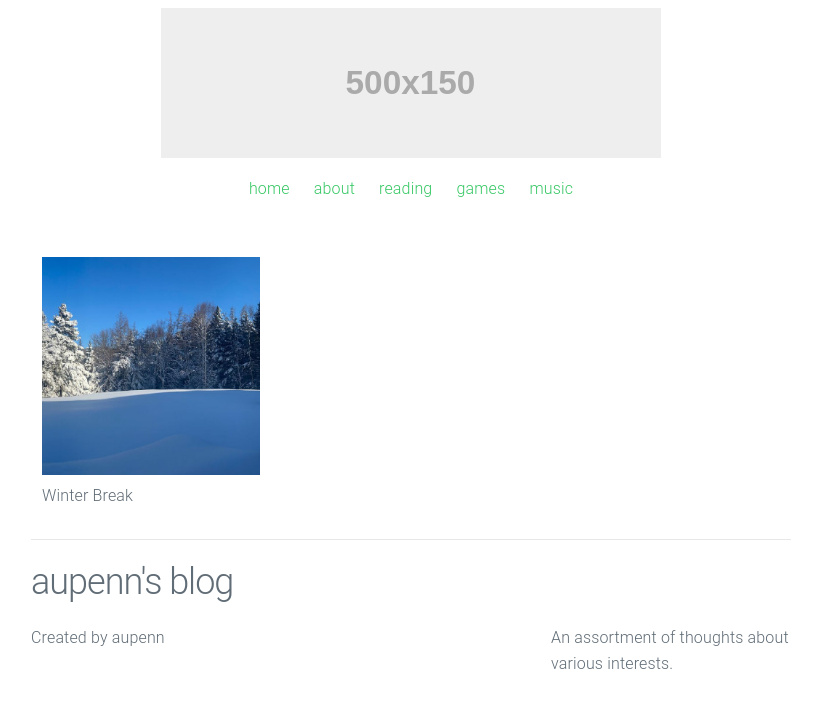
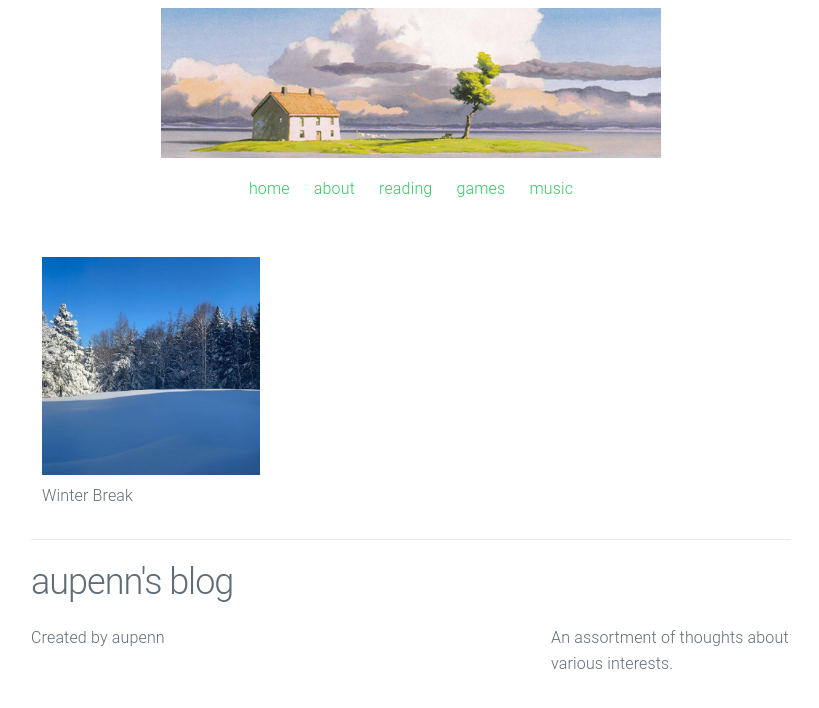
Before and after one commit to aupenn/loggit, a Jekyll site: the page built from index.html, in a window 1280 px wide. Shown: the top 708 px of the page, without its empty margins (229-1048 px from the left). Built offline with Jekyll 4.4.1, drawn with Linux system fonts in a browser that asks for light colours.

Commit message:
Update header.html

```diff
--- a/_includes/header.html
+++ b/_includes/header.html
@@ -1,6 +1,7 @@
 <header class="site-header">
   <!-- Adding js prefix as file is unreachable -->
-  <a class="site-title" href="{{ site.baseurl }}/"><img src="holder.js/500x150"></a>
+  <!--<a class="site-title" href="{{ site.baseurl }}/"><img src="holder.js/500x150"></a>-->
+  <a class="site-title" href="{{ site.baseurl }}/"><img src="{{ site.baseurl }}/photos/banner.png"></a>
 
   <nav class="navbar">
     <ul>
```
